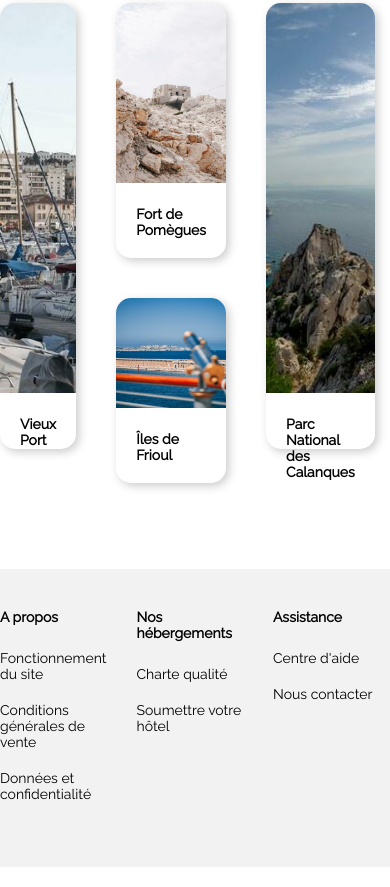
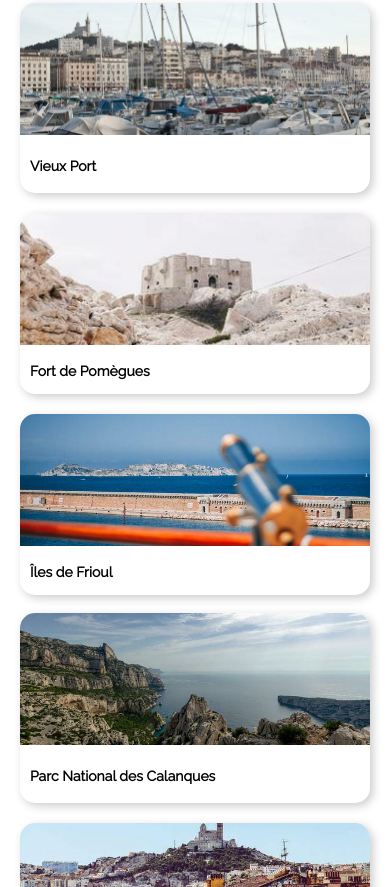
Before and after one commit to Romain-DDevStud/DescampsRomain_2_17032020, a plain HTML site: page index.html in a window 390 px wide. Shown: the part 1113-2000 px from the top of the page. Drawn offline with Linux system fonts and the light colour scheme.

Commit message:
update 25042021

```diff
--- a/css/main.css
+++ b/css/main.css
@@ -393,3 +393,93 @@ ul.menu-nav li a:hover:not(.actif) {
 .footer li {
     padding: 10px 0;
 }
+
+
+
+@media screen and (max-width: 1024px) {
+
+    .footer {
+        justify-content: space-between;
+        padding: 40px;
+    }
+
+}
+@media screen and (max-width: 767px) {
+    .hebergements {
+        background-color: white;
+    }
+    .activités h2 {
+        margin-left: 20px;
+    }
+    .grid-container2 {
+        grid-template-columns: 1fr;
+        grid-template-areas: "col1"
+                             "col2"
+                             "col3"
+                             "col4";
+        row-gap: 20px;
+        margin: 20px;
+    }
+    .col1 {
+        height: 190px;
+    }
+    .col1 img {
+        height: 132px;
+        width: 100%;
+    }
+    .col1 h3 {
+        margin: 10px 10px 10px 0;
+        padding: 10px;
+    }
+    .col2 {
+        height: 380px;
+    }
+    .card1 img {
+        height: 132px;
+        width: 100%;
+    }
+    .card2 img {
+        height: 132px;
+        width: 100%;
+    }
+    .col2 h3 {
+        margin: 10px 10px 10px 0;
+        padding: 5px 10px 15px 10px;
+    }
+    .frioul {
+        margin-top: 20px;
+    }
+    .col3 {
+        height: 190px;
+    }
+    .col3 img {
+        height: 132px;
+        width: 100%;
+    }
+    .col3 h3 {
+        margin: 10px 10px 10px 0;
+        padding: 10px;
+    }
+    .col4 h3 {
+        margin: 10px 10px 10px 0;
+        padding: 5px 10px 15px 10px;
+    }
+    .longchamp {
+        margin-top: 20px;
+    }
+    .footer {
+        flex-direction: column;
+        padding: 35px 30px;
+    }
+    .footer div {
+        margin-bottom: 15px;
+        width: 100%;
+    }
+    .footer div:last-of-type {
+        margin-bottom: 0;
+    }
+    .footer li {
+        padding: 10px 0;
+    }
+
+}
--- a/index.html
+++ b/index.html
@@ -8,6 +8,7 @@
     <link rel="preconnect" href="https://fonts.gstatic.com">
     <link href="https://fonts.googleapis.com/css2?family=Raleway&display=swap" rel="stylesheet">
     <link rel="stylesheet" href="css/main.css">
+    <link rel="icon" type="image/png" sizes="16x16" href="./images/logo/Reservia_mini.png">
     <title>Reservia</title>
 </head>
 <body>
@@ -228,7 +229,7 @@
         </section>
         <!--Activités-->
         <section class="activités">
-            <h2>Activités à Marseille</h2>
+            <h2 id="activités">Activités à Marseille</h2>
             <div class="grid-container2">
                 <!-- Vignettes d'activités-->
                 <article class="col1 border-radius">
```
Also changed, not shown: images/logo/Reservia_mini.png (added).
